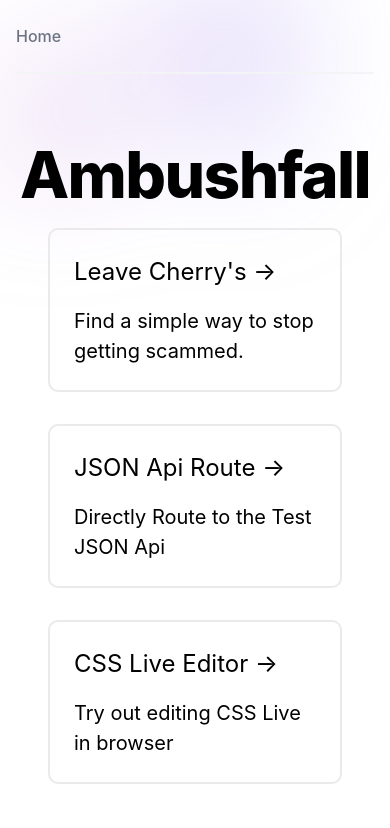
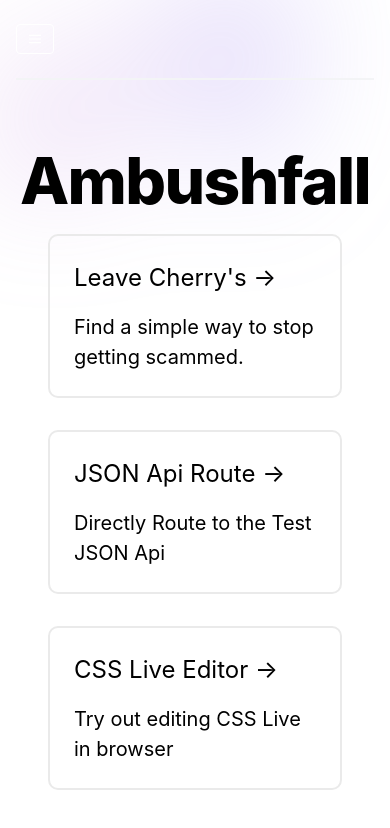
Before and after one commit to Ambushfall/turborepo, a Next.js app: page / in a window 390 px wide. Shown: the top 828 px of the page. Built offline with nearby package versions, Linux system fonts and the light colour scheme.

Commit message:
Canvas added

```diff
--- a/app/navigation.tsx
+++ b/app/navigation.tsx
@@ -1,15 +1,88 @@
 'use client'
 import Link from "next/link";
-import { useEffect, useState } from "react";
+import { useState } from "react";
 
 
 
 const Navigation = ({ urls }: { urls: Array<string>; }) => {
-  const [isShown, setState] = useState(false)
   const linkStyle = `text-base font-medium text-gray-500 hover:text-gray-900 transition duration-150 ease-in-out dark:text-white dark:hover:text-gray-200`
 
 
-  useEffect(() => console.log(document), [])
+  const [isOpen, setIsOpen] = useState(false);
+
+  return (
+    <div className="max-w-7xl mx-auto px-4 sm:px-6 lg:px-8">
+      <div className="flex justify-between items-center border-b-2 border-gray-100 py-6">
+        <div>
+          {/* <Link href={'/'} className={linkStyle}>Home</Link> */}
+          <button
+              className="md:hidden border border-white flex items-center px-3 py-2 rounded text-white"
+              onClick={() => setIsOpen(!isOpen)}
+            >
+              <svg
+                className="fill-current h-3 w-3"
+                viewBox="0 0 20 20"
+                xmlns="http://www.w3.org/2000/svg"
+              >
+                <title>Menu</title>
+                <path d="M0 3h20v2H0V3zm0 6h20v2H0V9zm0 6h20v2H0v-2z" />
+              </svg>
+            </button>
+        </div>
+        <aside className={`${isOpen ? "flex" : "hidden"} md:flex space-x-8 h-full`}>
+          <>
+            {urls.map((el: string) => <Link className={linkStyle} href={`/${el}`} key={el}>{el}</Link>)}
+          </>
+        </aside>
+
+      </div>
+    </div>
+  )
+}
+
+// function OffCanvasMenu() {
+//   // Use React's useState hook to manage the menu's open/closed state
+//   const [isOpen, setIsOpen] = useState(false);
+
+//   return (
+//     <>
+//       <div className="max-w-7xl mx-auto px-4 sm:px-6 lg:px-8">
+//         <div className="flex justify-between items-center border-b-2 border-gray-100 py-6">
+//           <div>
+            // <button
+            //   className="block md:hidden border border-white flex items-center px-3 py-2 rounded text-white"
+            //   onClick={() => setIsOpen(!isOpen)}
+            // >
+            //   <svg
+            //     className="fill-current h-3 w-3"
+            //     viewBox="0 0 20 20"
+            //     xmlns="http://www.w3.org/2000/svg"
+            //   >
+            //     <title>Menu</title>
+            //     <path d="M0 3h20v2H0V3zm0 6h20v2H0V9zm0 6h20v2H0v-2z" />
+            //   </svg>
+            // </button>
+
+//             {/* The menu itself, which is hidden by default */}
+//             <nav
+//               className={`${isOpen ? "block" : "hidden"} md:block md:flex md:items-center w-full md:w-auto`}>
+//               <>
+//                 <Link href={'/'} className={linkStyle}>Home</Link>
+//                 {urls.map((el: string) => <Link className={linkStyle} href={`/${el}`} key={el}>{el}</Link>)}
+//               </>
+//             </nav>
+//           </div>
+//         </div>
+//       </div>
+//       {/* The menu trigger button */}
+
+//     </>
+//   );
+// }
+
+function backup(urls:any) {
+  const linkStyle = `text-base font-medium text-gray-500 hover:text-gray-900 transition duration-150 ease-in-out dark:text-white dark:hover:text-gray-200`
+
 
   return (
     <div className="max-w-7xl mx-auto px-4 sm:px-6 lg:px-8">
```
